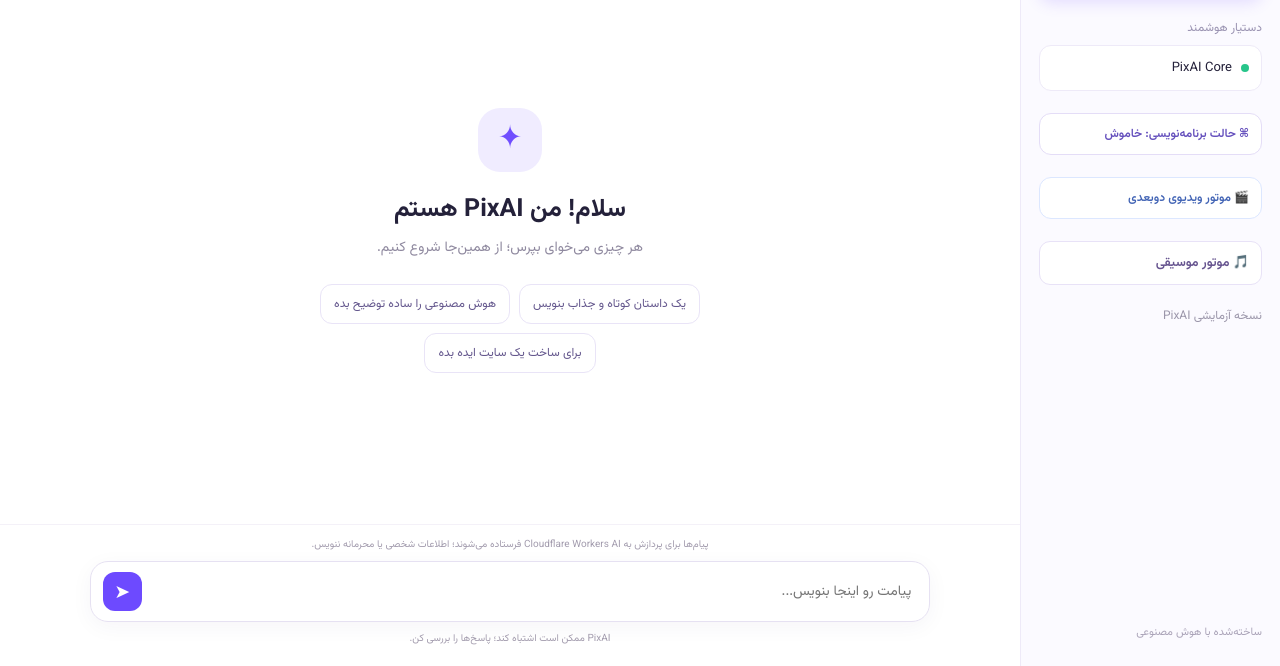
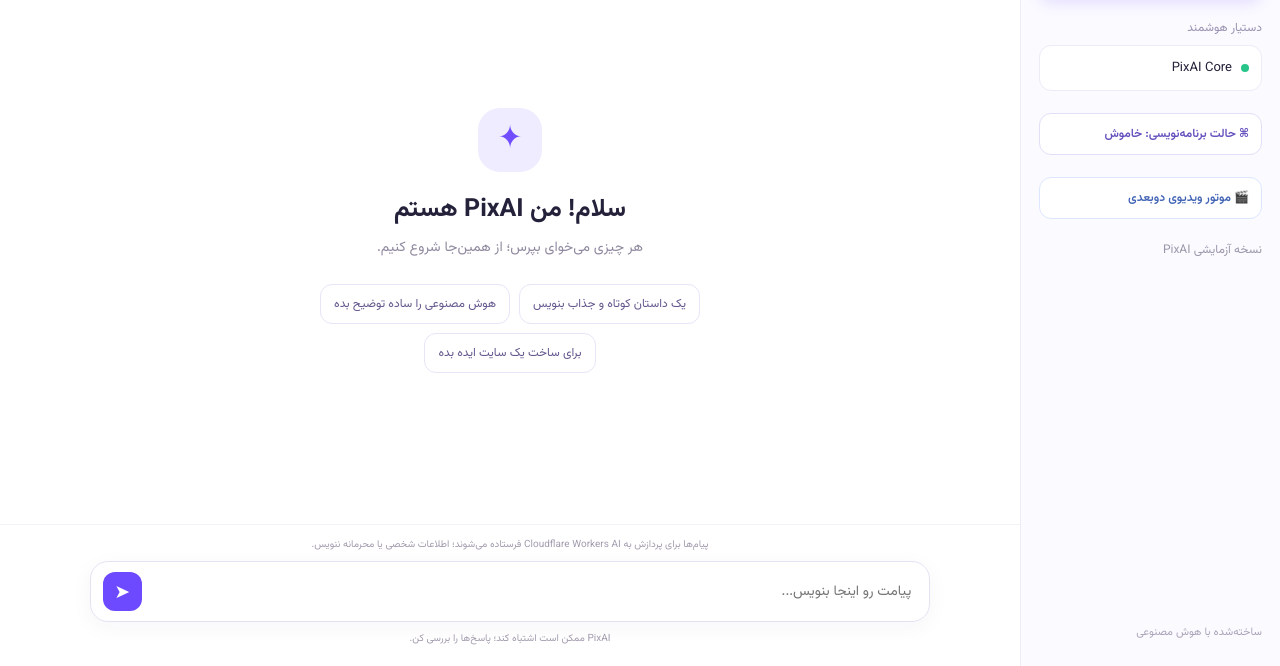
Before and after one commit to kourosh139672-ui/aipix, a plain HTML site: page index.html in a window 1280 px wide. Shown: the part 134-800 px from the top of the page. Drawn offline with Linux system fonts and the light colour scheme.

Commit message:
Remove separate MusicEngine mode button

```diff
--- a/index.html
+++ b/index.html
@@ -16,7 +16,6 @@
       <div class="model"><span class="status-dot"></span><span>PixAI Core</span></div>
       <button class="code-mode" id="codeMode" type="button">⌘ حالت برنامه‌نویسی: خاموش</button>
       <button class="video-mode" id="videoMode" type="button">🎬 موتور ویدیوی دوبعدی</button>
-      <button class="music-mode" id="musicMode" type="button">🎵 موتور موسیقی</button>
       <div class="side-note">نسخه آزمایشی PixAI</div>
       <div class="side-footer">ساخته‌شده با هوش مصنوعی</div>
     </aside>
```
